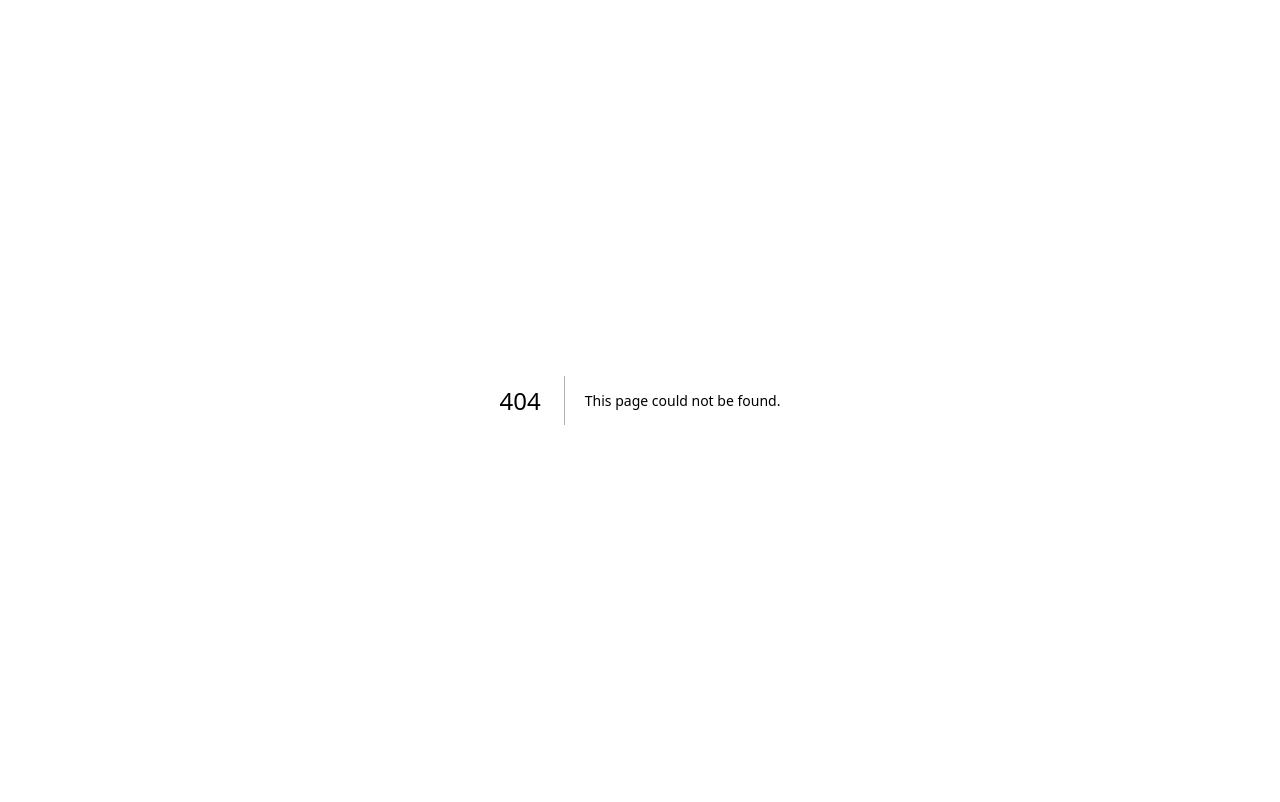
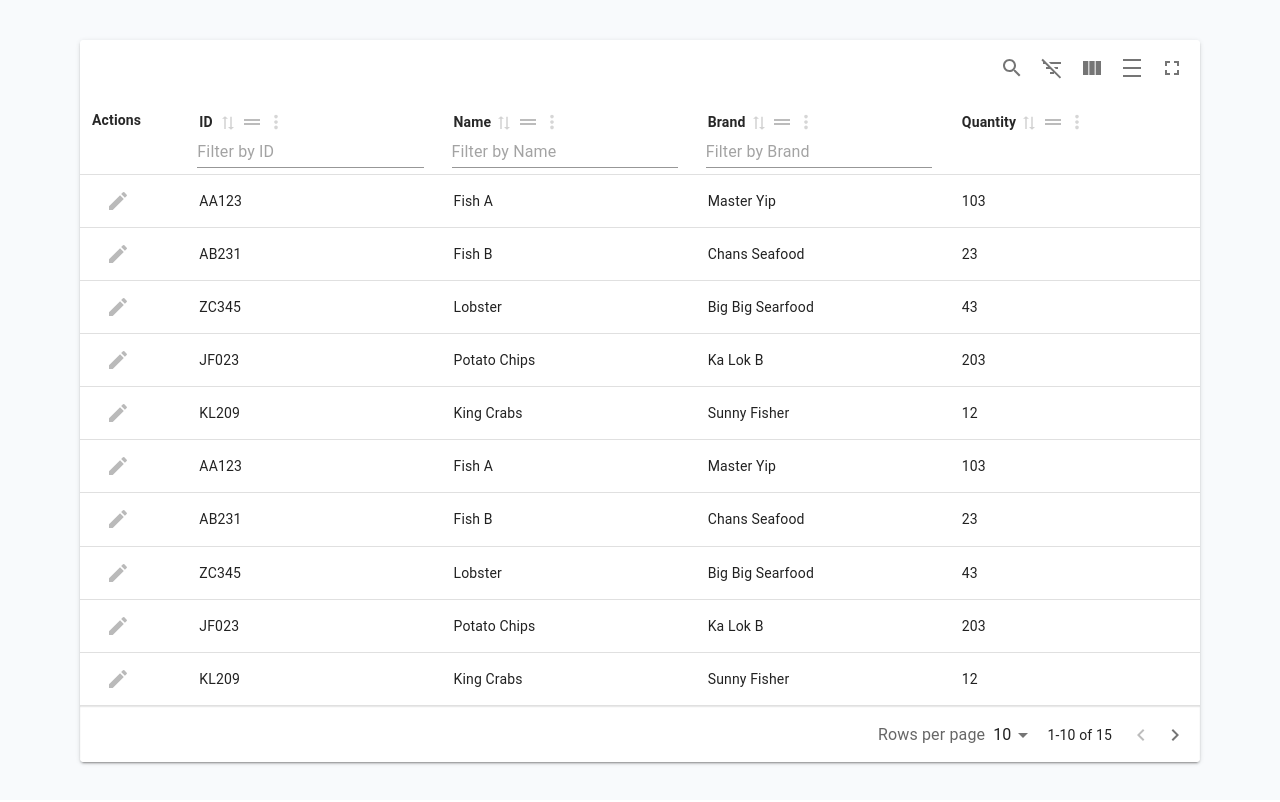
Before and after one commit to nicholas1022/hack-winful-demo, a Next.js app in the folder hack-winful-web/: page /manage-inventory in a window 1280 px wide. Before the commit this address had no page. Built offline with nearby package versions, Linux system fonts and the light colour scheme.

Commit message:
Completed full UI for 'Inventory Management' page.

```diff
--- a/hack-winful-web/package.json
+++ b/hack-winful-web/package.json
@@ -9,7 +9,13 @@
     "lint": "next lint"
   },
   "dependencies": {
+    "@emotion/react": "^11.11.4",
+    "@emotion/styled": "^11.11.0",
+    "@mui/icons-material": "^5.15.14",
+    "@mui/material": "^5.15.14",
+    "@mui/x-date-pickers": "^7.0.0",
     "@tailwindcss/forms": "^0.5.7",
+    "material-react-table": "^2.12.1",
     "next": "14.1.4",
     "react": "^18",
     "react-dom": "^18"
--- /dev/null
+++ b/hack-winful-web/pages/manage-inventory/index.tsx
@@ -0,0 +1,170 @@
+import {
+  MaterialReactTable,
+  useMaterialReactTable,
+  MRT_ColumnDef,
+} from "material-react-table";
+import { useMemo, useState, useEffect } from "react";
+
+//must be memoized or stable (useState, useMemo, defined outside of the component, etc.)
+
+interface Item {
+  id: string;
+  name: string;
+  brand: string;
+  quantity: number;
+}
+
+const data: Item[] = [
+  {
+    id: "AA123", // key "name" matches `accessorKey` in ColumnDef down below
+    name: "Fish A",
+    brand: "Master Yip", // key "age" matches `accessorKey` in ColumnDef down below
+    quantity: 103,
+  },
+  {
+    id: "AB231", // key "name" matches `accessorKey` in ColumnDef down below
+    name: "Fish B",
+    brand: "Chans Seafood", // key "age" matches `accessorKey` in ColumnDef down below
+    quantity: 23,
+  },
+  {
+    id: "ZC345", // key "name" matches `accessorKey` in ColumnDef down below
+    name: "Lobster",
+    brand: "Big Big Searfood", // key "age" matches `accessorKey` in ColumnDef down below
+    quantity: 43,
+  },
+  {
+    id: "JF023", // key "name" matches `accessorKey` in ColumnDef down below
+    name: "Potato Chips",
+    brand: "Ka Lok B", // key "age" matches `accessorKey` in ColumnDef down below
+    quantity: 203,
+  },
+  {
+    id: "KL209", // key "name" matches `accessorKey` in ColumnDef down below
+    name: "King Crabs",
+    brand: "Sunny Fisher", // key "age" matches `accessorKey` in ColumnDef down below
+    quantity: 12,
+  },
+  {
+    id: "AA123", // key "name" matches `accessorKey` in ColumnDef down below
+    name: "Fish A",
+    brand: "Master Yip", // key "age" matches `accessorKey` in ColumnDef down below
+    quantity: 103,
+  },
+  {
+    id: "AB231", // key "name" matches `accessorKey` in ColumnDef down below
+    name: "Fish B",
+    brand: "Chans Seafood", // key "age" matches `accessorKey` in ColumnDef down below
+    quantity: 23,
+  },
+  {
+    id: "ZC345", // key "name" matches `accessorKey` in ColumnDef down below
+    name: "Lobster",
+    brand: "Big Big Searfood", // key "age" matches `accessorKey` in ColumnDef down below
+    quantity: 43,
+  },
+  {
+    id: "JF023", // key "name" matches `accessorKey` in ColumnDef down below
+    name: "Potato Chips",
+    brand: "Ka Lok B", // key "age" matches `accessorKey` in ColumnDef down below
+    quantity: 203,
+  },
+  {
+    id: "KL209", // key "name" matches `accessorKey` in ColumnDef down below
+    name: "King Crabs",
+    brand: "Sunny Fisher", // key "age" matches `accessorKey` in ColumnDef down below
+    quantity: 12,
+  },
+  {
+    id: "AA123", // key "name" matches `accessorKey` in ColumnDef down below
+    name: "Fish A",
+    brand: "Master Yip", // key "age" matches `accessorKey` in ColumnDef down below
+    quantity: 103,
+  },
+  {
+    id: "AB231", // key "name" matches `accessorKey` in ColumnDef down below
+    name: "Fish B",
+    brand: "Chans Seafood", // key "age" matches `accessorKey` in ColumnDef down below
+    quantity: 23,
+  },
+  {
+    id: "ZC345", // key "name" matches `accessorKey` in ColumnDef down below
+    name: "Lobster",
+    brand: "Big Big Searfood", // key "age" matches `accessorKey` in ColumnDef down below
+    quantity: 43,
+  },
+  {
+    id: "JF023", // key "name" matches `accessorKey` in ColumnDef down below
+    name: "Potato Chips",
+    brand: "Ka Lok B", // key "age" matches `accessorKey` in ColumnDef down below
+    quantity: 203,
+  },
+  {
+    id: "KL209", // key "name" matches `accessorKey` in ColumnDef down below
+    name: "King Crabs",
+    brand: "Sunny Fisher", // key "age" matches `accessorKey` in ColumnDef down below
+    quantity: 12,
+  },
+];
+
+export default function Page() {
+  //column definitions - strongly typed if you are using TypeScript (optional, but recommended)
+  const columns = useMemo<MRT_ColumnDef<Item>[]>(
+    () => [
+      {
+        accessorKey: "id", //simple recommended way to define a column
+        header: "ID",
+        enableHiding: false,
+        filterVariant: "text",
+      },
+      {
+        accessorKey: "name", //simple recommended way to define a column
+        header: "Name",
+        enableHiding: false,
+        filterVariant: "text",
+      },
+      {
+        //accessorKey: "brand", //simple recommended way to define a column
+        accessorFn: (originalRow) => originalRow.brand, // Alternative way to define accessorkey, the framework do not recognize 'brand' with simple method, use accessorFn instead
+        header: "Brand",
+        enableHiding: false,
+        filterVariant: "text", // 'Select maybe a better format, but there is a weird bug for this variant, so use text instead'
+      },
+      {
+        accessorKey: "quantity", //simple recommended way to define a column
+        header: "Quantity",
+        enableHiding: false,
+        enableColumnFilter: false,
+      },
+    ],
+    []
+  );
+
+  const table = useMaterialReactTable({
+    columns,
+    data, //must be memoized or stable (useState, useMemo, defined outside of this component, etc.)
+    enableColumnOrdering: true, //enable a feature for all columns
+    enableEditing: true,
+    editDisplayMode: "row",
+    initialState: { showColumnFilters: true },
+    onEditingRowSave: ({ table, values }) => {
+      //validate data
+      console.log(values);
+      //save data to api
+      table.setEditingRow(null); //exit editing mode
+    },
+  });
+
+  return (
+    <main className={"bg-slate-50 w-screen h-screen"}>
+      <div
+        className={
+          "container py-10"
+          // "container py-10 sm:py-15 px-10 md:py-20 px-20 lg:py-30 px-40 xl:px-60"
+        }
+      >
+        <MaterialReactTable table={table} />
+      </div>
+    </main>
+  );
+}
```
Also changed, not shown: hack-winful-web/pages/create-item/index.tsx (renamed from hack-winful-web/pages/createitem/index.tsx), 1 other file (tests, documents, lock files or other folders).
